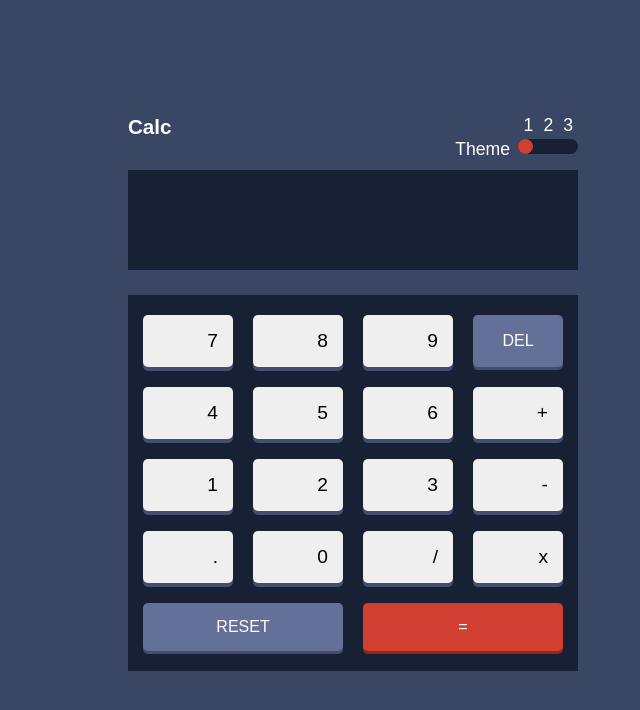
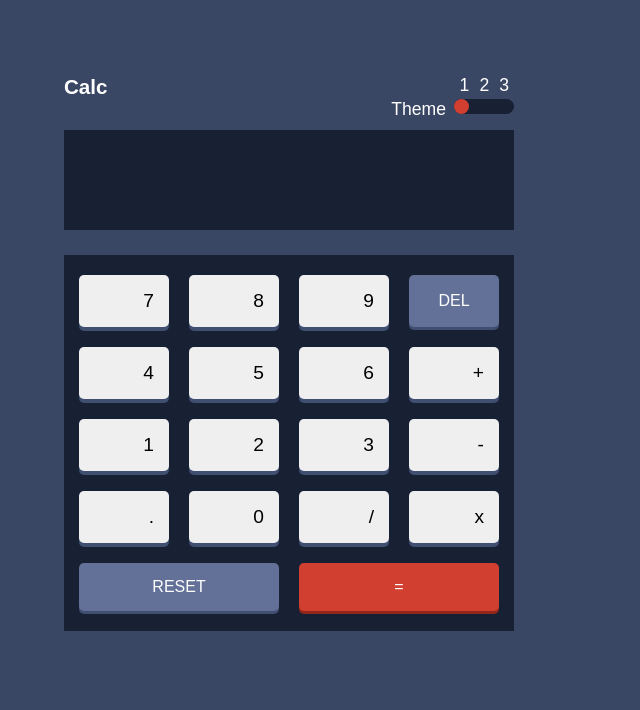
Before and after one commit to alsir/calc-app, a plain HTML site: page index.html in a window 1280 px wide. Shown: the whole page, without its empty margins (287-927 px from the left). Drawn offline with Linux system fonts and the light colour scheme.

Commit message:
Update style.css

```diff
--- a/style.css
+++ b/style.css
@@ -207,3 +207,9 @@ body.active2 .control p{
 body.active2 .right p{
 	color: hsl(52, 100%, 62%);
 }
+@media(min-width: 600px){
+	body {
+		width: 90%;
+		height: 90vh;
+	}
+}
```
